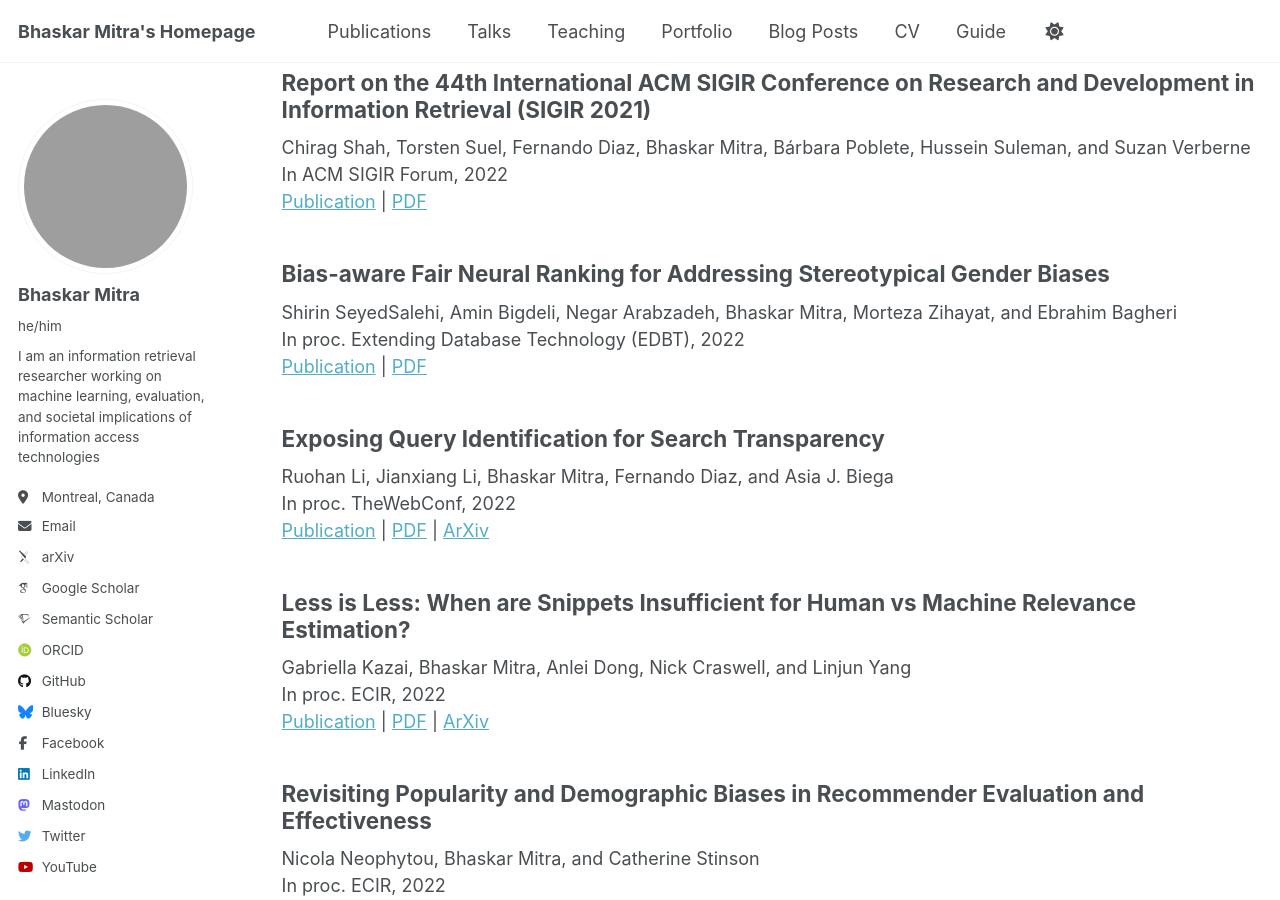
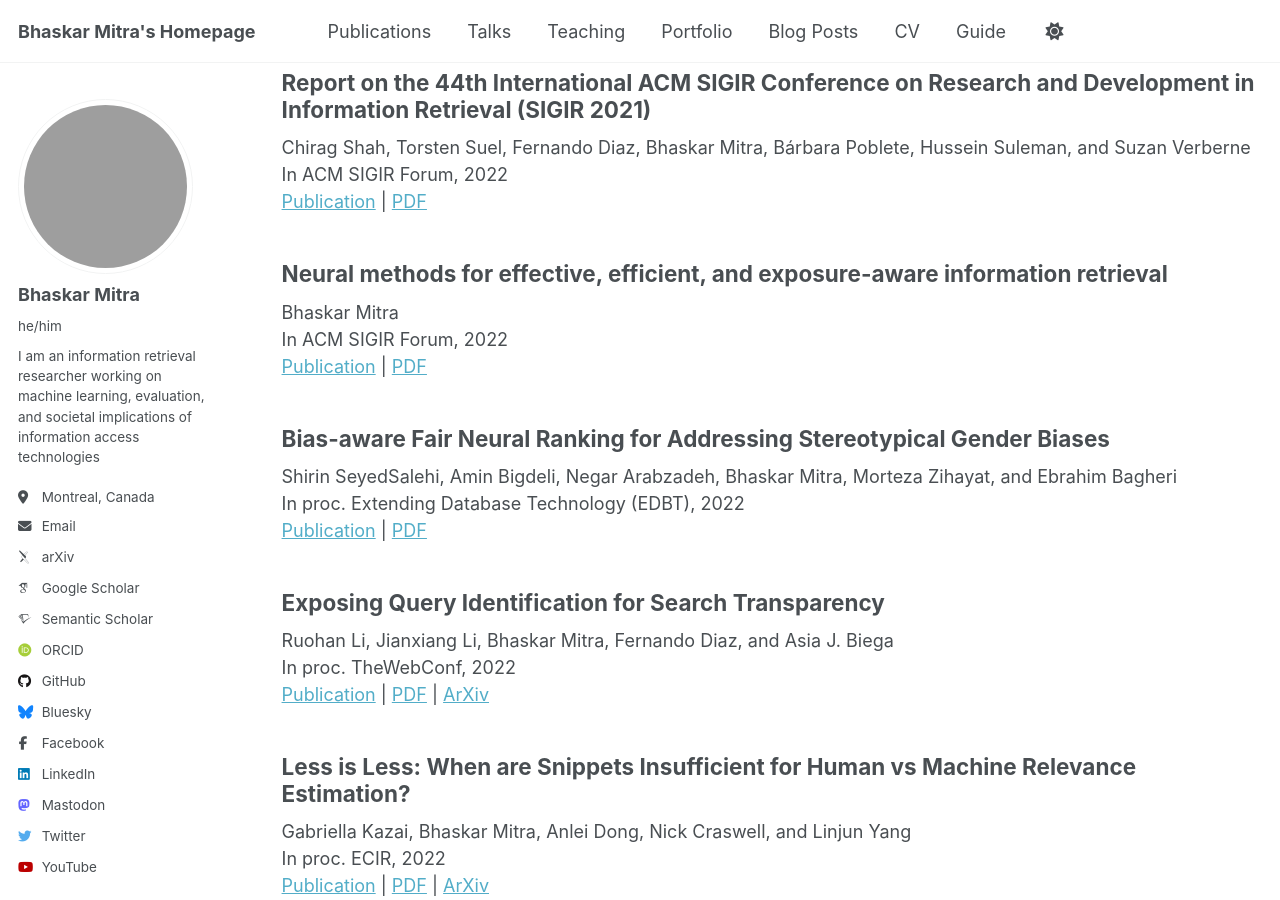
Before and after one commit to bhaskar-mitra/bhaskar-mitra.github.io, a Jekyll site: the page built from _pages/publications.html, in a window 1280 px wide and 900 px high, scrolled down 7490 px. Built offline with Jekyll 4.4.1, drawn with Linux system fonts in a browser that asks for light colours; some web fonts are replaced; grey boxes are pictures that could not be loaded.

Commit message:
Update publications.html

```diff
--- a/_pages/publications.html
+++ b/_pages/publications.html
@@ -273,6 +273,12 @@ author_profile: true
     <a href="https://sigir.org/wp-content/uploads/2022/02/p08.pdf">Publication</a> | <a href="../files/p08.pdf">PDF</a>
   </article>
   <article class="archive__item" itemscope itemtype="http://schema.org/CreativeWork">
+    <h2>Neural methods for effective, efficient, and exposure-aware information retrieval</h2>
+    Bhaskar Mitra<br/>
+    In ACM SIGIR Forum, 2022 <br/>
+    <a href="https://dl.acm.org/doi/10.1145/3476415.3476434">Publication</a> | <a href="../files/3476415.3476434.pdf">PDF</a>
+  </article>
+  <article class="archive__item" itemscope itemtype="http://schema.org/CreativeWork">
     <h2>Bias-aware Fair Neural Ranking for Addressing Stereotypical Gender Biases</h2>
     Shirin SeyedSalehi, Amin Bigdeli, Negar Arabzadeh, Bhaskar Mitra, Morteza Zihayat, and Ebrahim Bagheri<br/>
     In proc. Extending Database Technology (EDBT), 2022<br/>
```
